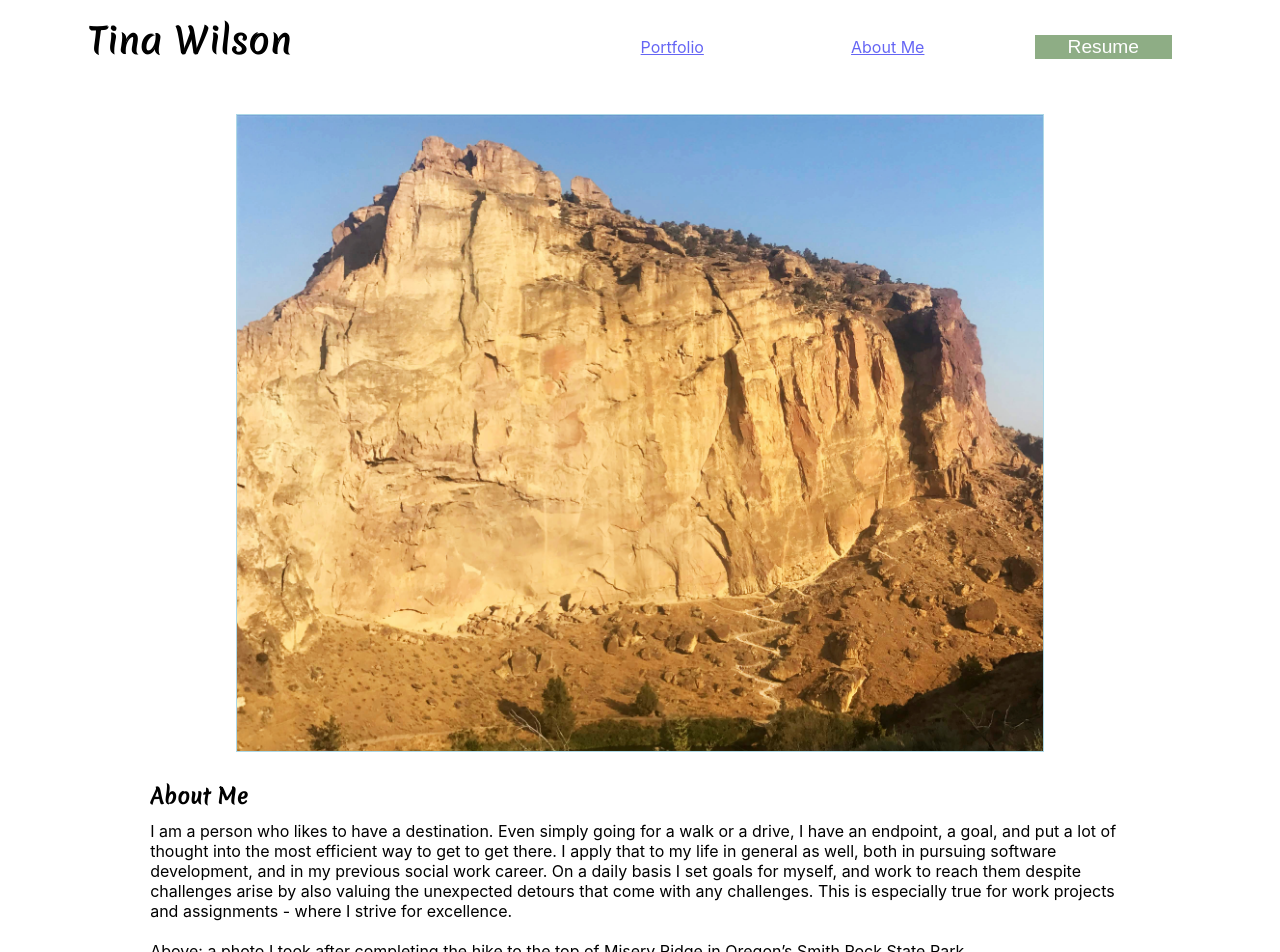
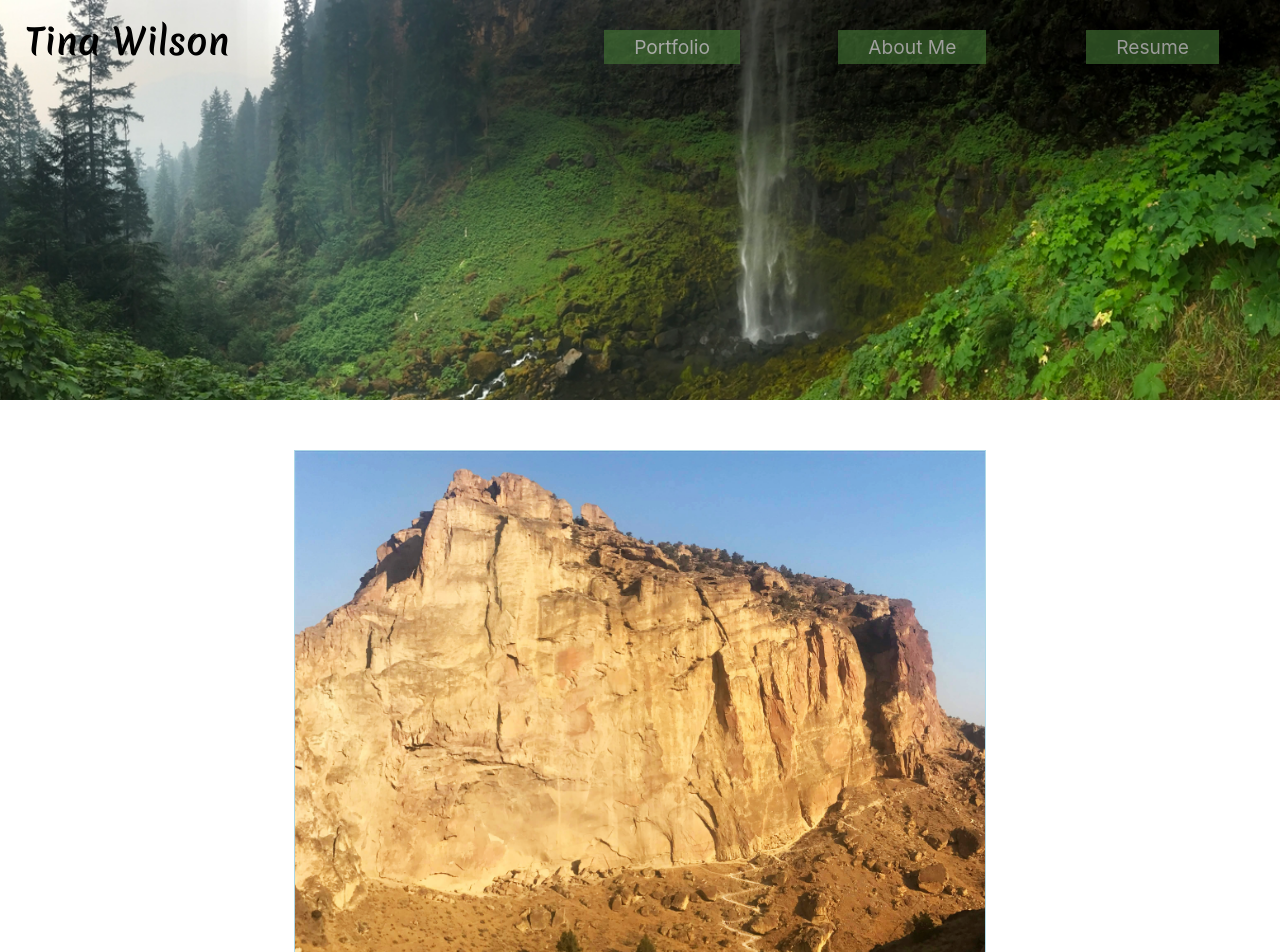
Before and after one commit to twilson16/portfolio, a React (Create React App) app: page /about in a window 1280 px wide. Shown: the top 952 px of the page. Built offline with nearby package versions, Linux system fonts and the light colour scheme; a web font is replaced by a local one.

Commit message:
updated header for now - need to update  conditional rendering

```diff
--- a/src/About.js
+++ b/src/About.js
@@ -21,8 +21,13 @@ class About extends Component {
             This is especially true for work projects and assignments - where I strive for excellence.
               </p>
               <br />
+              <p>
+                I recently completed a front-end development immersive program with Momentum Learning. Prior to that, I was a social worker in community mental health for 5 years.
+                I truly enjoyed the work I was doing previously, and I wanted to develop new skills that challenge me in different ways.
+              </p>
+              <br />
               <p className='photo-description'>
-            Above: a photo I took after completing the hike to the top of Misery Ridge in Oregon’s Smith Rock State Park.
+                 Above: a photo I took after completing the hike to the top of Misery Ridge in Oregon’s Smith Rock State Park.
               </p>
             </div>
           </div>
--- /dev/null
+++ b/src/AboutHeader.js
@@ -0,0 +1,28 @@
+import React, { Component } from 'react'
+import { NavLink } from 'react-router-dom'
+import './App.css'
+
+class AboutHeader extends Component {
+  render () {
+    const { isHome } = this.props
+    const { isOther } = this.props
+    return (
+      <div className='about-header'>
+        <div className='header-name'>Tina Wilson</div>
+        <div className='nav-bar'>
+          <div className='menu-bar'>
+            <ul className='menu'>
+              <li className='about-menu-item'><NavLink to='/' onClick={(e) => isHome(e)} className='about-menu-link'>Portfolio</NavLink></li>
+              <li className='about-menu-item'><NavLink to='/about' onClick={(e) => isOther(e)} className='about-menu-link'>About Me</NavLink></li>
+              <li className='about-menu-item resume'><a href='localhost:3000/Media/ChristinaWilsonResume2018.pdf' target='blank' className='about-menu-link'>Resume</a></li>
+              {/* <li className='menu-item resume'><a href='https://twilson16.github.io/portfolio/Media/ChristinaWilsonResume2018.pdf' target='blank'><button className='menu-button'>Resume</button></a></li> */}
+            </ul>
+          </div>
+        </div>
+        <div> <hr /></div>
+      </div>
+    )
+  }
+}
+
+export default AboutHeader
--- a/src/App.css
+++ b/src/App.css
@@ -13,7 +13,11 @@ body, html {
     sans-serif;
   -webkit-font-smoothing: antialiased;
   -moz-osx-font-smoothing: grayscale;
-  max-width: 95%;
+}
+
+.board {
+  max-width: 90%;
+  margin: 20px auto;
 }
 
 code {
@@ -27,25 +31,27 @@ code {
   background-repeat: no-repeat;
   background-size: cover;
   position: relative;
-  height: 575px;
+  height: 50vh;
 }
 
-.hero-text {
+.header-name, .header-name-home {
   font-family:'Merienda', cursive, century-gothic, Verdana;
-  font-size: 1.2rem;
-  text-align: center;
-  color: white;
-  position: absolute;
-  top: 35%;
-  left: 38%;
-}
-/* Menu bar under hero image */
-/* .menu-bar {
-  width: 100%;
-  background-color:  #447735;
+  font-size: 2.2rem;
+  width: 40%;
+  display: inline-block;
+  padding: 0px 25px;
+  text-shadow: 1px 1px black;
 }
 
-.menu-item {
+.nav-bar {
+  display: inline-block;
+  width: 60%;
+  margin: 30px 0px;
+  opacity: 0.6;
+  filter: alpha(opacity=60)
+}
+
+.home-menu-item, .about-menu-item {
   list-style: none;
   width: 33%;
   display: inline-block;
@@ -53,71 +59,49 @@ code {
   text-align: center;
 }
 
-.menu-button {
-  color: white;
+.home-menu-link, .about-menu-link {
+  text-decoration: none;
   border: none;
-  width: 70%;
-  font-size: 1.2rem;
-  background-color: #447735;
-}  */
-
-.header-name, .header-name-home {
-  font-family:'Merienda', cursive, century-gothic, Verdana;
-  font-size: 2.2rem;
-  width: 40%;
-  display: inline-block;
-  padding: 0px 25px;
-  /* opacity: 0; */
-  text-shadow: 1px 1px black;
-  /* : (rgba(255, 255, 255, .1), rgba(255, 255, 255, .1)); */
-  /* opacity: 0.9;
-  filter: alpha(opacity=50) */
-}
-
-.nav-bar {
-  display: inline-block;
-  width: 60%;
-  margin: 30px 0px;
-  /* opacity: 0; */
-  opacity: 0.6;
-  filter: alpha(opacity=60)
-}
-
-.menu-item {
-  list-style: none;
-  width: 33%;
-  display: inline-block;
-  padding: 5px 10px;
-  text-align: center;
-}
-
-.menu-button {
-  border: none;
+  padding: 5px 30px;
   width: 70%;
   font-size: 1.2rem;
   color :white;
   background-color: #447735;
+}
 
+.about-header {
+  max-width: 90%;
+  margin: 0 auto;
+}
+
+hr {
+  border: .5px solid black;
+  width: 98%;
 }
 
 .about-container {
   max-width: 90%;
   margin: 0 auto;
+  padding: 0px 0px 20px 0px;
 }
 
 .about-image {
-  width: 70%;
+  width: 60%;
+  height: 20%;
   border: 1px solid lightblue;
-  margin: 20px 15%;
+  margin: 30px 20%;
 }
 
 .about-title {
   font-family:'Merienda', cursive, century-gothic, Verdana;
   font-size: 1.3rem;
   padding: 5px 30px;
+  max-width: 85%;
+  margin: 0 auto;
 }
 
 .about-info {
-  /* max-width: 80%; */
-  padding: 5px 30px 0px 30px;
+  padding: 5px 30px 50px 30px;
+  max-width: 85%;
+  margin: 0 auto;
 }
--- a/src/App.js
+++ b/src/App.js
@@ -2,7 +2,9 @@ import React, { Component } from 'react'
 import { Route } from 'react-router-dom'
 
 import './App.css'
-import Header from './Header'
+// import Header from './Header'
+import HomeHeader from './HomeHeader'
+import AboutHeader from './AboutHeader'
 import About from './About'
 import Portfolio from './Portfolio'
 // import Resume from './Resume'
@@ -32,7 +34,11 @@ class App extends Component {
   render () {
     return (
       <div className='App'>
-        <div> <Header setHome={this.state.home} isHome={this.handleChangeToHome} isOther={this.handleChangeToOther} /></div>
+        {this.state.home ? (
+          <div> <HomeHeader setHome={this.state.home} isHome={this.handleChangeToHome} isOther={this.handleChangeToOther} /></div>
+        )
+          : (<div> <AboutHeader setHome={this.state.home} isHome={this.handleChangeToHome} isOther={this.handleChangeToOther} /></div>)
+        }
         <div className='board'>
           <Route exact path='/' render={() => (<Portfolio />)} />
           <Route path='/about' render={() => (<About />)} />
--- a/src/Header.js
+++ b/src/Header.js
@@ -4,30 +4,6 @@ import './App.css'
 // import Nav from './Nav'
 
 class Header extends Component {
-  constructor (props) {
-    super(props)
-    this.state = {
-      home: this.props.home
-    }
-    // this.handleChangeToHome = this.handleChangeToHome.bind(this)
-    // this.handleChangeToOther = this.handleChangeToOther.bind(this)
-  }
-
-  // handleChangeToHome (e) {
-  //   console.log(this.state.home, 'before change to home')
-  //   this.setState(state => (
-  //     {home: 'true'}))
-  //   console.log(this.state.home, 'after change to home')
-  // }
-
-  // handleChangeToOther (e) {
-  //   console.log(this.state.home, 'before change to other')
-  //   this.setState(state => (
-  //     {home: 'false'}))
-
-  //   console.log(this.state.home, 'after change to home')
-  // }
-
   render () {
     const home = this.state.home
     const { isHome } = this.props
@@ -57,10 +33,7 @@ class Header extends Component {
               <div className='nav-bar'>
                 <div className='menu-bar'>
                   <ul className='menu'>
-                    <li className='menu-item'><NavLink to='/'
-                      onClick={(e) => isHome(e)}>Portfolio
-                    </NavLink>
-                    </li>
+                    <li className='menu-item'><NavLink to='/' onClick={(e) => isHome(e)}>Portfolio</NavLink></li>
                     <li className='menu-item'><NavLink to='/about'
                       onClick={(e) => isOther(e)}>About Me
                     </NavLink></li>
--- /dev/null
+++ b/src/HomeHeader.js
@@ -0,0 +1,32 @@
+import React, { Component } from 'react'
+import { NavLink } from 'react-router-dom'
+import './App.css'
+// import Nav from './Nav'
+
+class HomeHeader extends Component {
+  render () {
+    const { isHome } = this.props
+    const { isOther } = this.props
+    return (
+      <div className='header-container'>
+        <div className='home-header'>
+          <div className='hero-image'>
+            <div className='header-name-home'>Tina Wilson</div>
+            <div className='nav-bar'>
+              <div className='menu-bar'>
+                <ul className='menu'>
+                  <li className='home-menu-item'><NavLink to='/' onClick={(e) => isHome(e)} className='home-menu-link'>Portfolio</NavLink></li>
+                  <li className='home-menu-item'><NavLink to='/about' onClick={(e) => isOther(e)} className='home-menu-link'>About Me</NavLink></li>
+                  <li className='home-menu-item resume'><a href='localhost:3000/Media/ChristinaWilsonResume2018.pdf' target='blank' className='home-menu-link'>Resume</a></li>
+                  {/* <li className='menu-item resume'><a href='https://twilson16.github.io/portfolio/Media/ChristinaWilsonResume2018.pdf' target='blank'><button className='menu-button'>Resume</button></a></li> */}
+                </ul>
+              </div>
+            </div>
+          </div>
+        </div>
+      </div>
+    )
+  }
+}
+
+export default HomeHeader
```
Also changed, not shown: src/Nav.js (deleted, +0 -38 lines).
